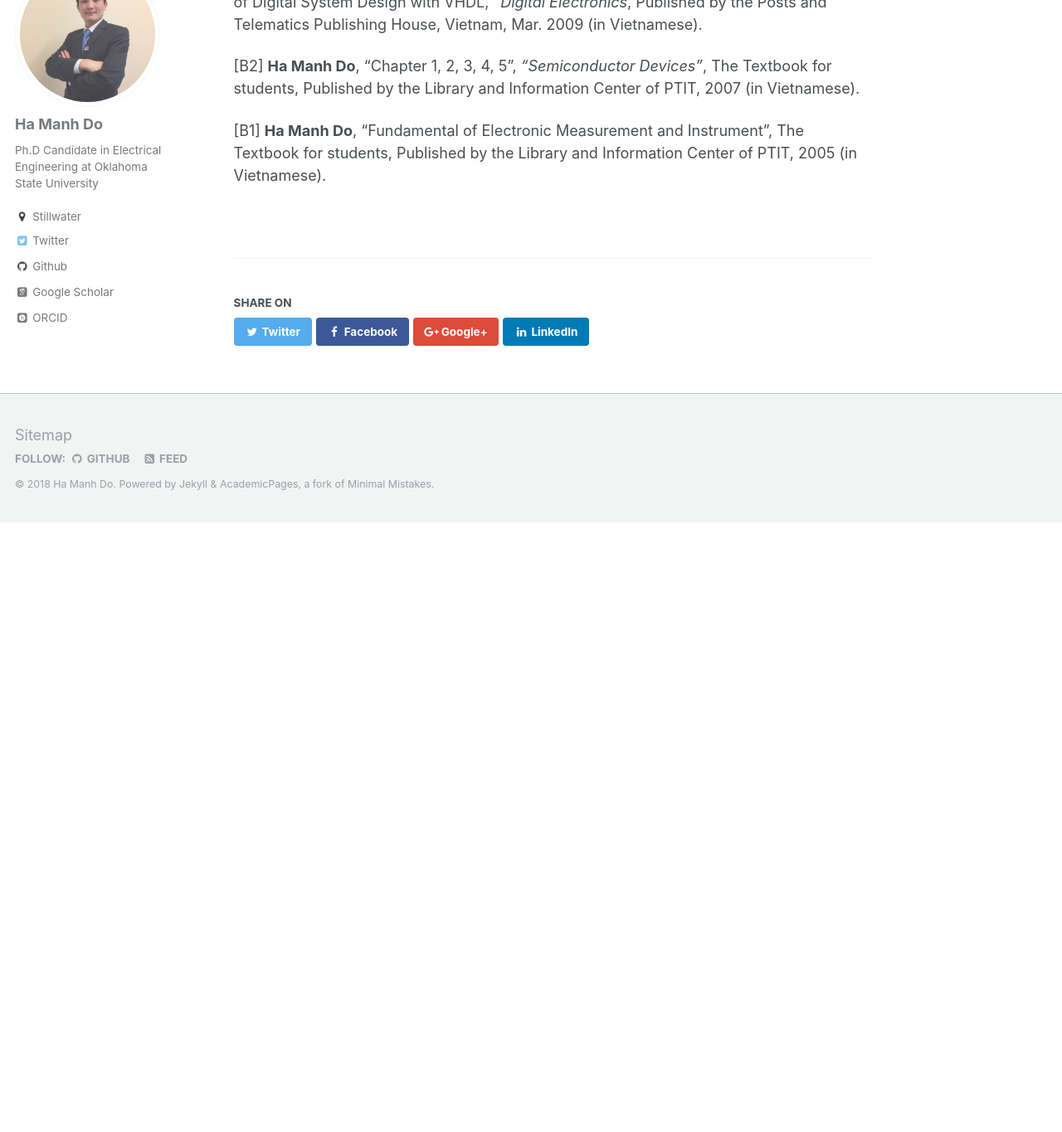
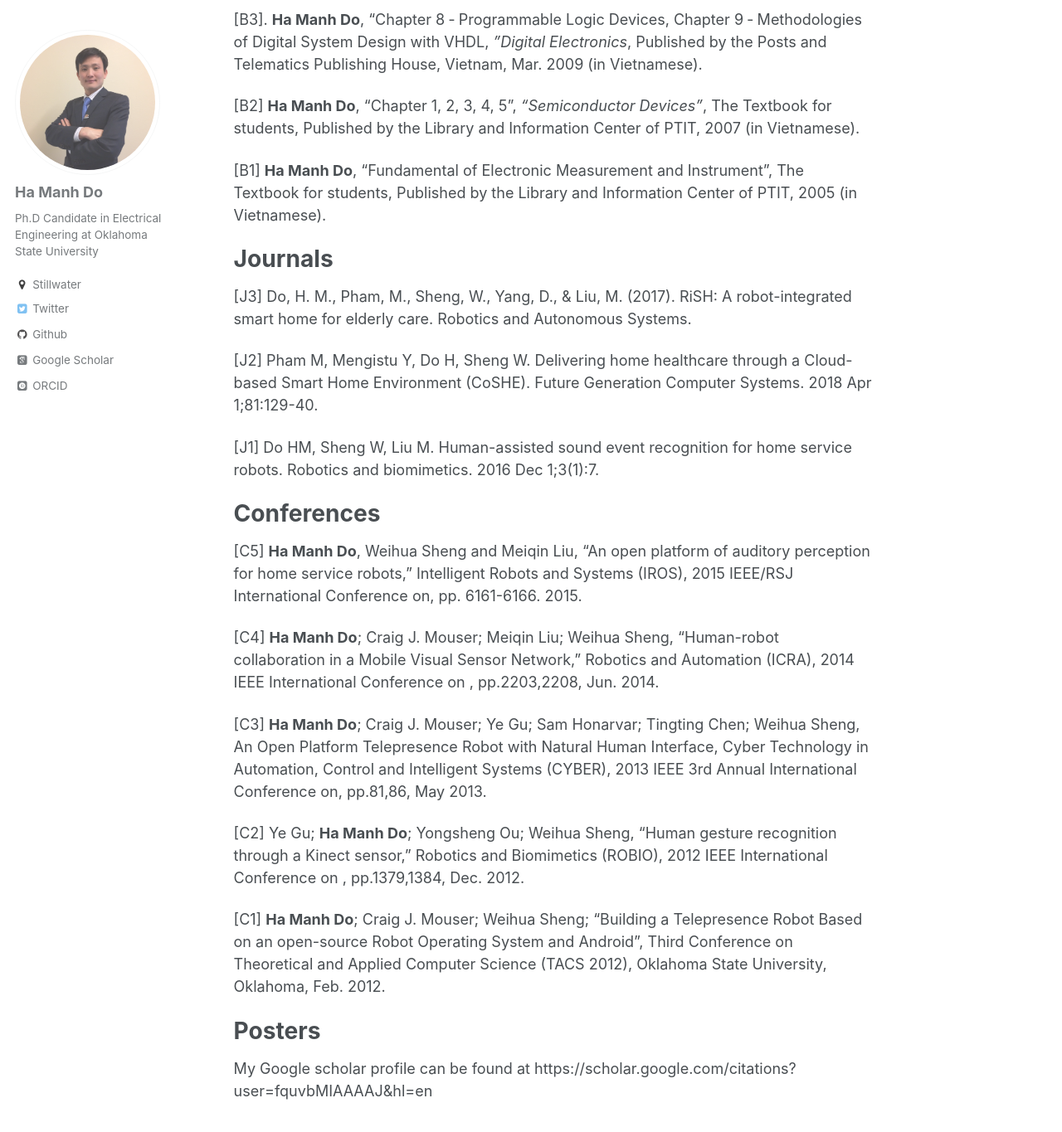
Before and after one commit to hmdo/hmdo.github.io, a Jekyll site: the page built from _publications/publications.md, in a window 1280 px wide and 1400 px high, scrolled down 411 px. Shown: the top 1365 px of the window at 83% size. Built offline with Jekyll 4.4.1, drawn with Linux system fonts in a browser that asks for light colours; some web fonts are replaced; before the commit the page ends 1041 px from its top, so only the background shows below that; some of the changed text lies outside the part shown.

Commit message:
Create mypage

```diff
--- a/_publications/publications.md
+++ b/_publications/publications.md
@@ -10,3 +11,27 @@ permalink: /publication/publications
 [B2] **Ha Manh Do**, “Chapter 1, 2, 3, 4, 5”, *“Semiconductor Devices”*, The Textbook for students, Published by the Library and Information Center of PTIT, 2007 (in Vietnamese).
 
 [B1] **Ha Manh Do**, “Fundamental of Electronic Measurement and Instrument”, The Textbook for students, Published by the Library and Information Center of PTIT, 2005 (in Vietnamese).
+
+# Journals
+[J3] Do, H. M., Pham, M., Sheng, W., Yang, D., & Liu, M. (2017). RiSH: A robot-integrated smart home for elderly care. Robotics and Autonomous Systems.
+
+[J2] Pham M, Mengistu Y, Do H, Sheng W. Delivering home healthcare through a Cloud-based Smart Home Environment (CoSHE). Future Generation Computer Systems. 2018 Apr 1;81:129-40.
+
+[J1] Do HM, Sheng W, Liu M. Human-assisted sound event recognition for home service robots. Robotics and biomimetics. 2016 Dec 1;3(1):7.
+
+# Conferences
+[C5] **Ha Manh Do**, Weihua Sheng and Meiqin Liu, “An open platform of auditory perception for home service robots,” Intelligent Robots and Systems (IROS), 2015 IEEE/RSJ International Conference on, pp. 6161-6166. 2015.
+
+[C4] **Ha Manh Do**; Craig J. Mouser; Meiqin Liu; Weihua Sheng, “Human-robot collaboration in a Mobile Visual Sensor Network,” Robotics and Automation (ICRA), 2014 IEEE International Conference on , pp.2203,2208, Jun. 2014.
+
+[C3] **Ha Manh Do**; Craig J. Mouser; Ye Gu; Sam Honarvar; Tingting Chen; Weihua Sheng, An Open Platform Telepresence Robot with Natural Human Interface,  Cyber Technology in Automation, Control and Intelligent Systems (CYBER), 2013 IEEE 3rd Annual International Conference on, pp.81,86, May 2013.
+
+[C2] Ye Gu; **Ha Manh Do**; Yongsheng Ou; Weihua Sheng, “Human gesture recognition through a Kinect sensor,” Robotics and Biomimetics (ROBIO), 2012 IEEE International Conference on , pp.1379,1384, Dec. 2012.
+
+[C1] **Ha Manh Do**; Craig J. Mouser; Weihua Sheng; “Building a Telepresence Robot Based on an open-source Robot Operating System and Android”, Third Conference on Theoretical and Applied Computer Science (TACS 2012), Oklahoma State University, Oklahoma, Feb. 2012.
+
+# Posters
+
+
+My Google scholar profile can be found at
+https://scholar.google.com/citations?user=fquvbMIAAAAJ&hl=en
```
Also changed, not shown: other parts of _publications/publications.md (+2 -1 lines).
